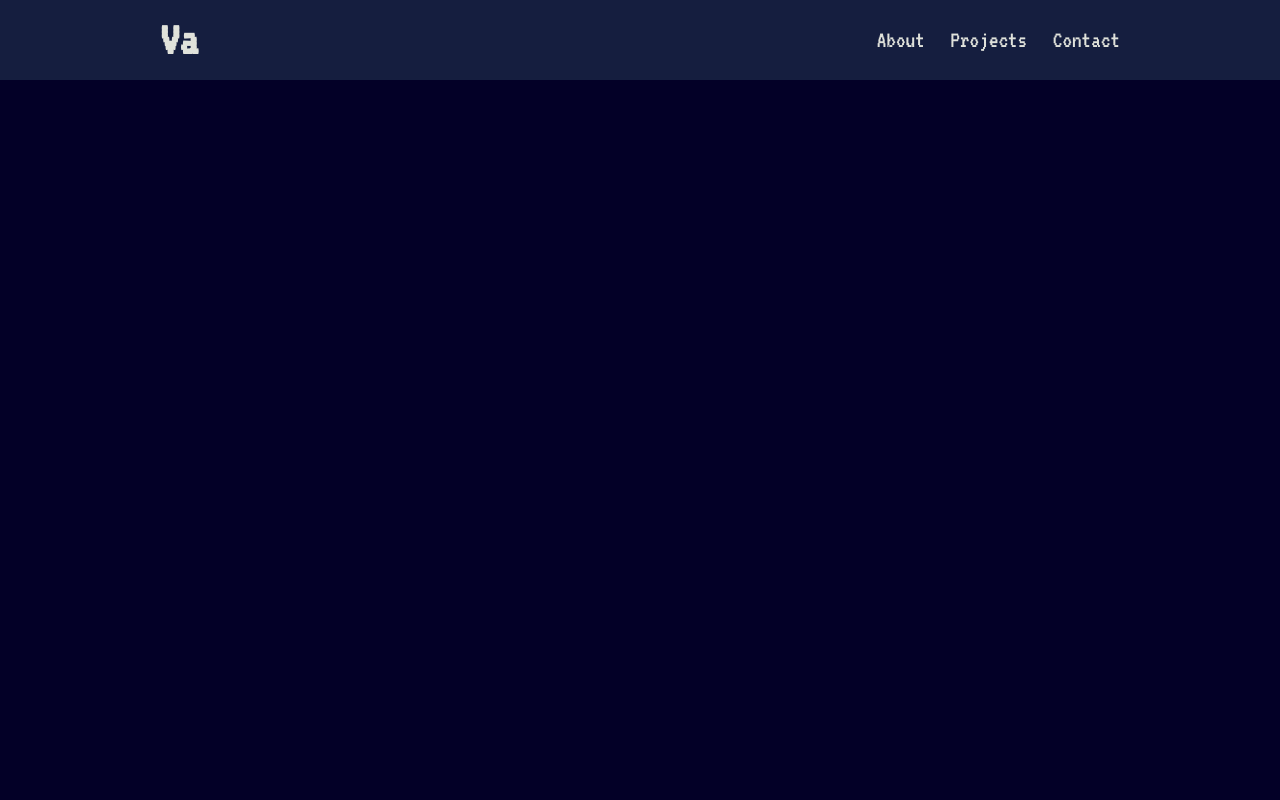
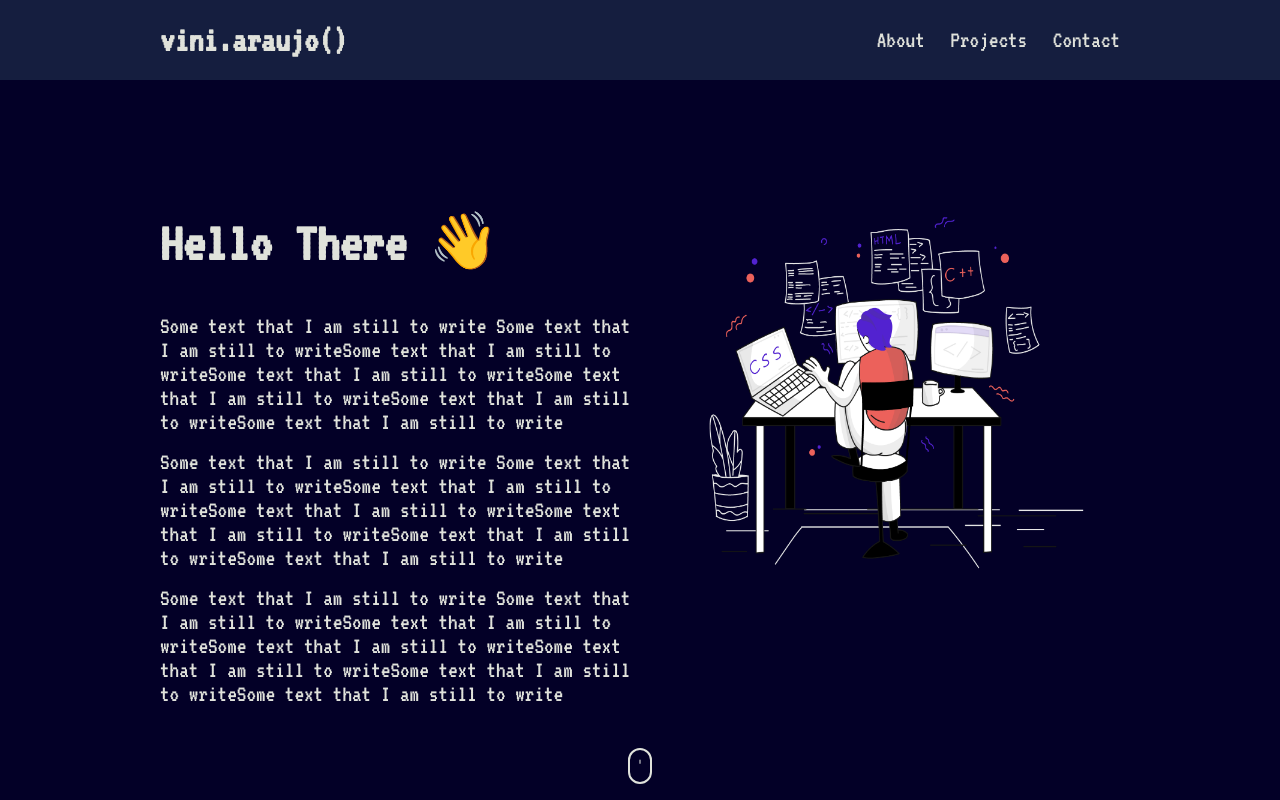
Before and after one commit to Vini-ara/devPortifolio, a React (Vite) app: page / in a window 1280 px wide. Built offline with nearby package versions, Linux system fonts and the light colour scheme.

Commit message:
feat: about section finished

```diff
--- a/src/App.tsx
+++ b/src/App.tsx
@@ -1,6 +1,7 @@
 import { GlobalStyles } from './styles/global_styles';
-import { Header } from './components/header'
-import { Themes } from './styles/themes'
+import { Header } from './components/header';
+import { About } from './components/sections/about';
+import { Themes } from './styles/themes';
 
 function App() {
 
@@ -8,6 +9,7 @@ function App() {
     <Themes>
       <GlobalStyles />
       <Header/>
+      <About/>
     </Themes>
   )
 }
--- a/src/components/header/index.tsx
+++ b/src/components/header/index.tsx
@@ -5,7 +5,7 @@ export const Header: React.FC = () => {
   return (
     <HeaderWrapper>
         <h1>
-          Va
+          vini.araujo()
         </h1>
         <nav>
           <a> About </a>
--- a/src/components/header/styles.ts
+++ b/src/components/header/styles.ts
@@ -12,7 +12,7 @@ export const HeaderWrapper = styled.header`
   color: ${props => props.theme.text};
 
   h1 {
-    font-size: 3rem;
+    font-size: 2.25rem;
   }
 
   nav {
--- a/src/components/sections/about/index.tsx
+++ b/src/components/sections/about/index.tsx
@@ -0,0 +1,34 @@
+import React from "react";
+import { Wrapper, ScrollDownAnimation, Content } from './styles';
+
+import webDevPNG from '../../../assets/web-development.png';
+
+export const About: React.FC = () => {
+  return (
+    <Wrapper>
+      <Content>
+        <h2>Hello There <span>&#128075;</span></h2>
+
+        <p>
+          Some text that I am still to write Some text that I am still to writeSome text that I am still to writeSome text that I am still to writeSome text that I am still to writeSome text that I am still to writeSome text that I am still to write
+        </p>
+        <p>
+          Some text that I am still to write Some text that I am still to writeSome text that I am still to writeSome text that I am still to writeSome text that I am still to writeSome text that I am still to writeSome text that I am still to write
+        </p>
+        <p>
+          Some text that I am still to write Some text that I am still to writeSome text that I am still to writeSome text that I am still to writeSome text that I am still to writeSome text that I am still to writeSome text that I am still to write
+        </p>
+      </Content>
+
+      <img src={webDevPNG} alt="web dev illustration" />
+
+      <ScrollDownAnimation>
+        <div className="mouse">
+          <div className="scroll">
+          </div>
+        </div>
+      </ScrollDownAnimation>
+
+    </Wrapper>
+  )
+}
--- a/src/components/sections/about/styles.ts
+++ b/src/components/sections/about/styles.ts
@@ -0,0 +1,110 @@
+import styled, { keyframes } from 'styled-components';
+
+const floatingAnimation = keyframes`
+  0% {
+    transform: translateY(0);
+  }
+  50% {
+    transform: translateY(-2rem);
+  }
+  100% {
+    transform: translateY(0);
+  }
+`
+
+const popUpAnimation = keyframes`
+  0% {
+    opacity: 0;
+    transform: translateY(3rem);
+  }
+  100% {
+    opacity: 1;
+    transform: translateY(0);
+  }
+`
+
+
+const dropDownAnimation = keyframes`
+  0% {
+    opacity: 0;
+    transform: translateY(-3rem);
+  }
+  100% {
+    opacity: 1;
+    transform: translateY(0);
+  }
+`
+
+const scrollAnimation = keyframes`
+  0% {
+    opacity: 1;
+    transform: translateY(0) translateX(50%);
+  }
+  100% {
+    opacity: 0;
+    transform: translateY(.5rem) translateX(50%);
+  }
+`
+
+
+export const Wrapper = styled.section`
+  position: relative;
+  display: flex;
+  /* align-items: center;  */
+  width: 100%;
+  height: calc(100vh - 5rem);
+  padding: 8rem 10rem;
+
+  img {
+    width 50%;
+    height: 90%;
+    animation: ${popUpAnimation} 2s ease ,${floatingAnimation} 7s 2s ease-in-out infinite;
+  }
+`
+export const Content = styled.div`
+    width: 50%;
+    align-self: flex-start;
+
+    animation: ${dropDownAnimation} 2s ease;
+
+    h2 {
+      font-size: 3.5rem;
+      margin-bottom: 2.5rem;
+    }
+
+    p {
+      font-size: 1.5rem;
+
+      & + p {
+        margin-top: 1rem;
+      }
+    }
+`
+
+export const ScrollDownAnimation = styled.div`
+  position: absolute;
+  margin: 0;
+  bottom: 1rem;
+  right: 50%;
+  transform: translateX(50%);
+
+  .mouse {
+    position: relative;
+    height: 2.25rem;
+    width: 1.5rem;
+    border-radius: .75rem;
+    border: ${props => props.theme.text} 2px solid;
+
+    .scroll {
+      position: absolute;
+      top: 20%;
+      right: 50%;
+      transform: translateX(50%);
+
+      width: 2px;
+      height: 4px;
+      background: ${props => props.theme.text};
+      animation: ${scrollAnimation} 1s ease-in-out infinite;
+    }
+  }
+`
--- a/src/styles/global_styles.ts
+++ b/src/styles/global_styles.ts
@@ -3,6 +3,7 @@ import { createGlobalStyle } from 'styled-components';
 type themeProps = {
   theme: {
     main_bg: string;
+    text: string;
   }
 }
 
@@ -16,5 +17,6 @@ export const GlobalStyles = createGlobalStyle`
 
   body {
     background-color: ${(props: themeProps) => props.theme.main_bg};
+    color: ${(props: themeProps) => props.theme.text};
   }
 `
```
Also changed, not shown: src/assets/web development.svg (added), src/assets/web-development.png (added), src/components/sections/projects/index.tsx (added), src/components/sections/projects/styles.ts (added).
